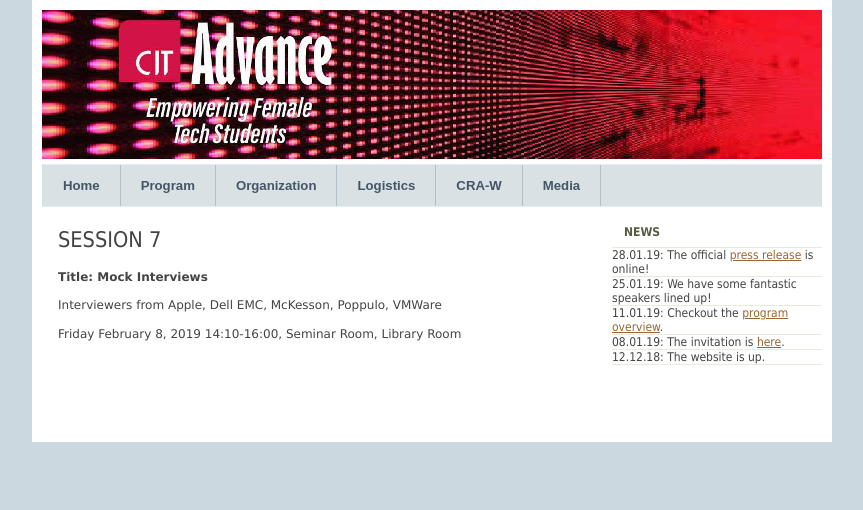
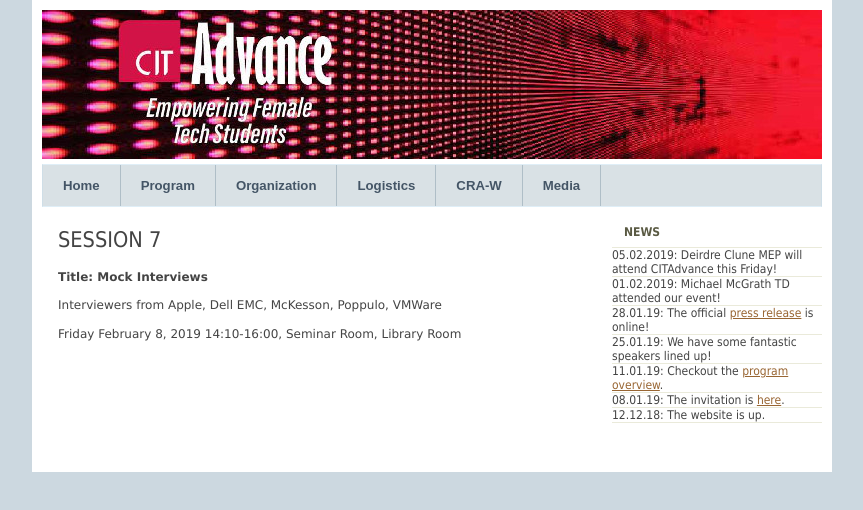
Before and after one commit to citadvance/citadvance.github.io, a plain HTML site: page sessions7.html in a window 1280 px wide. Shown: the whole page, without its empty margins (208-1071 px from the left). Drawn offline with Linux system fonts and the light colour scheme.

Commit message:
Update sessions7.html

```diff
--- a/sessions7.html
+++ b/sessions7.html
@@ -58,7 +58,10 @@
 
 			<h2>NEWS</h2>
 			<ul>
-			<li>28.01.19: The official <a href="https://citadvance.github.io/PressRelease.pdf" target="_blank">press release</a> is online!</li>
+			<li>05.02.2019: Deirdre Clune MEP will attend CITAdvance this Friday!</li>
+				<li>01.02.2019: Michael McGrath TD attended our event!</li>
+				<!-- <li><a href="https://twitter.com/intent/tweet?button_hashtag=citadvance&ref_src=twsrc%5Etfw" class="twitter-hashtag-button" data-show-count="false">Tweet #citadvance</a><script async src="https://platform.twitter.com/widgets.js" charset="utf-8"></script></li>-->
+<li>28.01.19: The official <a href="https://citadvance.github.io/PressRelease.pdf" target="_blank">press release</a> is online!</li>
 				<!--<li>08.01.2019: The invitation is available <a href="https://citadvance.github.io/ADVANCE.pdf" target="_blank">here</a>.-->
 <li>25.01.19: We have some fantastic speakers lined up!</a></li>
 <li>11.01.19: Checkout the <a href="https://citadvance.github.io/program.html" target="_blank">program overview</a>.</li>
```
